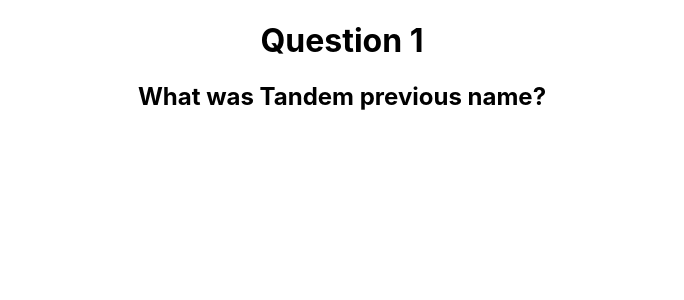
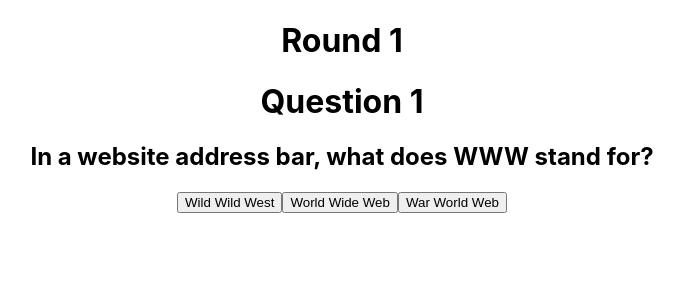
Before and after one commit to partridgep/trivia-game, a React (Create React App) app: page /play in a window 1280 px wide. Shown: the top 300 px of the page, without its empty margins (298-982 px from the left). Built offline with nearby package versions, Linux system fonts and the light colour scheme.

Commit message:
randomizes question selection and displays possible answers

```diff
--- /dev/null
+++ b/src/components/AnswerSet/AnswerSet.jsx
@@ -0,0 +1,16 @@
+import React from 'react';
+// import styles from './AnswerSet.module.css';
+
+function randomlyOrderAnswers(incorrect, correct) {
+    let possibleAnswers = [...incorrect];
+    possibleAnswers.splice(Math.floor(Math.random()*(incorrect.length-0+1)), 0, correct);
+    return possibleAnswers;
+}
+
+const AnswerSet = ({ incorrect, correct }) => (
+    <div>
+        {randomlyOrderAnswers(incorrect, correct).map(answer => <button>{answer}</button>)}
+    </div>
+)
+
+export default AnswerSet;
--- a/src/pages/GamePage/GamePage.jsx
+++ b/src/pages/GamePage/GamePage.jsx
@@ -3,6 +3,7 @@
 import './GamePage.css';
 
 import Question from '../../components/Question/Question';
+import AnswerSet from '../../components/AnswerSet/AnswerSet';
 
 import triviaData from '../../assets/Apprentice_TandemFor400_Data.json';
 
@@ -29,7 +30,7 @@
     function getNewQuestion() {
         console.log(triviaData)
         // get trivia JSON data
-        let triviaQandA = triviaData[0];
+        let triviaQandA = triviaData[Math.floor(Math.random()*(triviaData.length-1)+1)];
         let question = triviaQandA.question;
         let incorrect = triviaQandA.incorrect;
         let correct = triviaQandA.correct;
@@ -46,7 +47,6 @@
     }
 
     useEffect(() => {
-
         getNewQuestion();
     }, []
     )
@@ -54,11 +54,15 @@
 
     return (
         <div className='GamePage'>
-            <h1>Question 1</h1>
+            <h1>Round {numQuestions.count < 11 ? 1 : 2}</h1>
+            <h1>Question {numQuestions.count}</h1>
             <Question
                 question={currentQandA.question}
             />
-
+            <AnswerSet
+                incorrect={currentQandA.incorrect}
+                correct={currentQandA.correct}
+            />
         </div>
     )
 }
```
Also changed, not shown: src/components/AnswerSet/AnswerSet.module.css (added).
